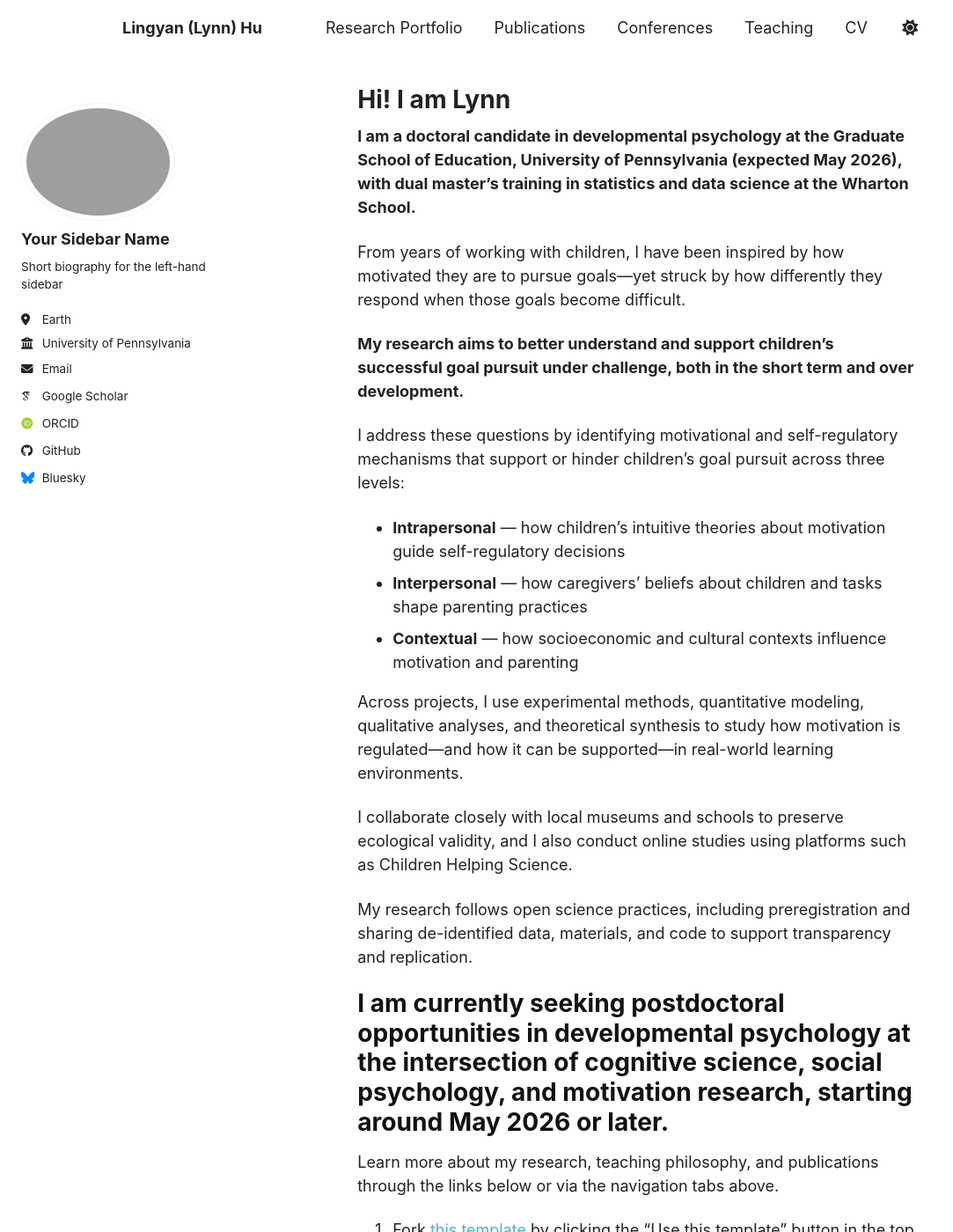
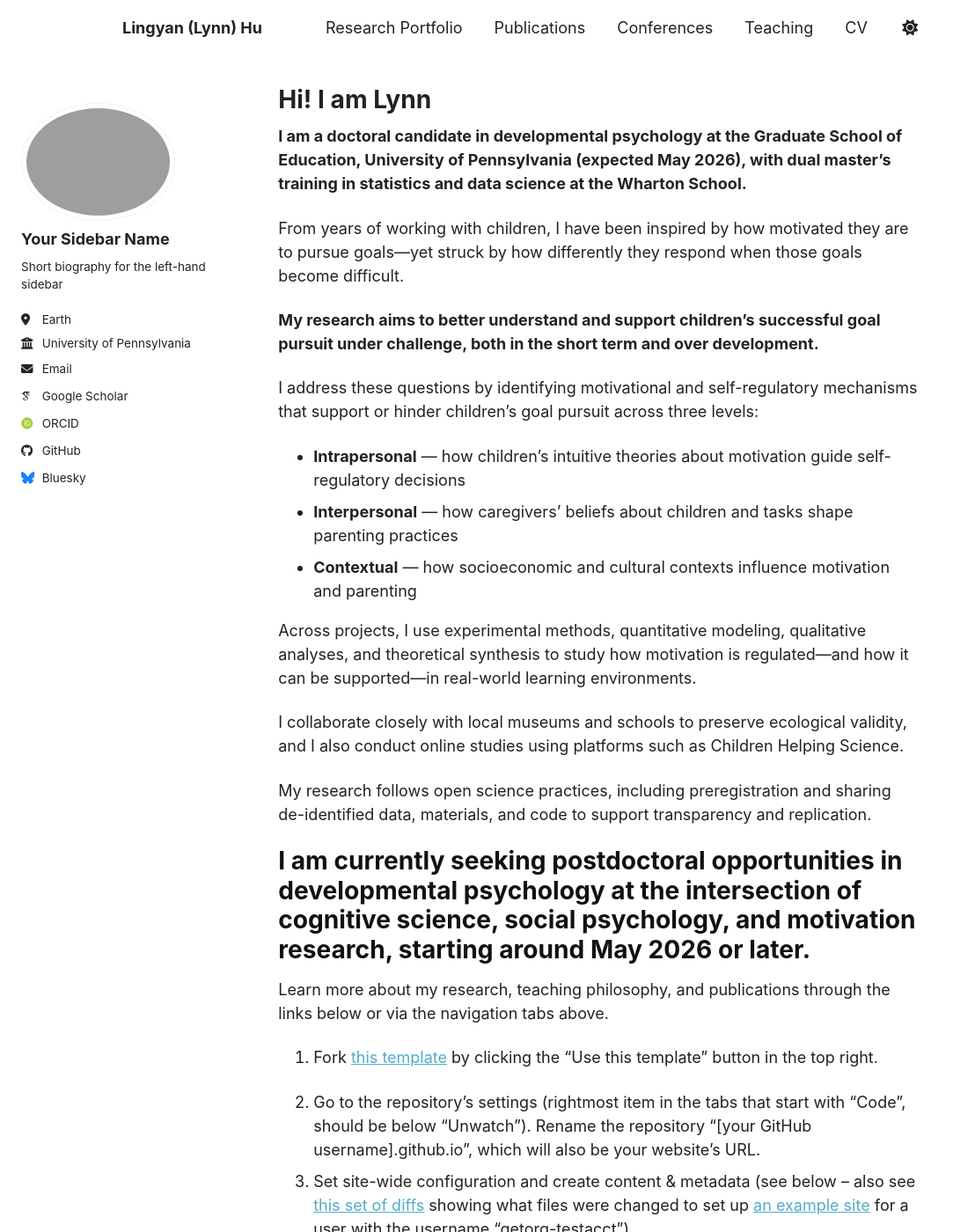
Before and after one commit to lingyh904/lingyh904.github.io, a Jekyll site: the page built from _pages/about.md, in a window 1280 px wide and 1400 px high. Shown: the whole window at 88% size, without its empty margins (0-1083 px from the left). Built offline with Jekyll 4.4.1, drawn with Linux system fonts in a browser that asks for light colours; some web fonts are replaced; a script bundle is joined from its source files by our own code; library files that are not in the unit come from our copies.

Commit message:
Update custom.html

```diff
--- a/_includes/head/custom.html
+++ b/_includes/head/custom.html
@@ -136,7 +136,7 @@
 
   /* Reduce the left offset so the content can use more width */
   #main .page {
-    margin-left: 330px !important;  /* 260 sidebar + ~70 gap (Mika-ish) */
+    margin-left: 240px !important;  /* 260 sidebar + ~70 gap (Mika-ish) */
   }
 
   /* Remove extra inner padding that can make the text look “narrow” */
```
